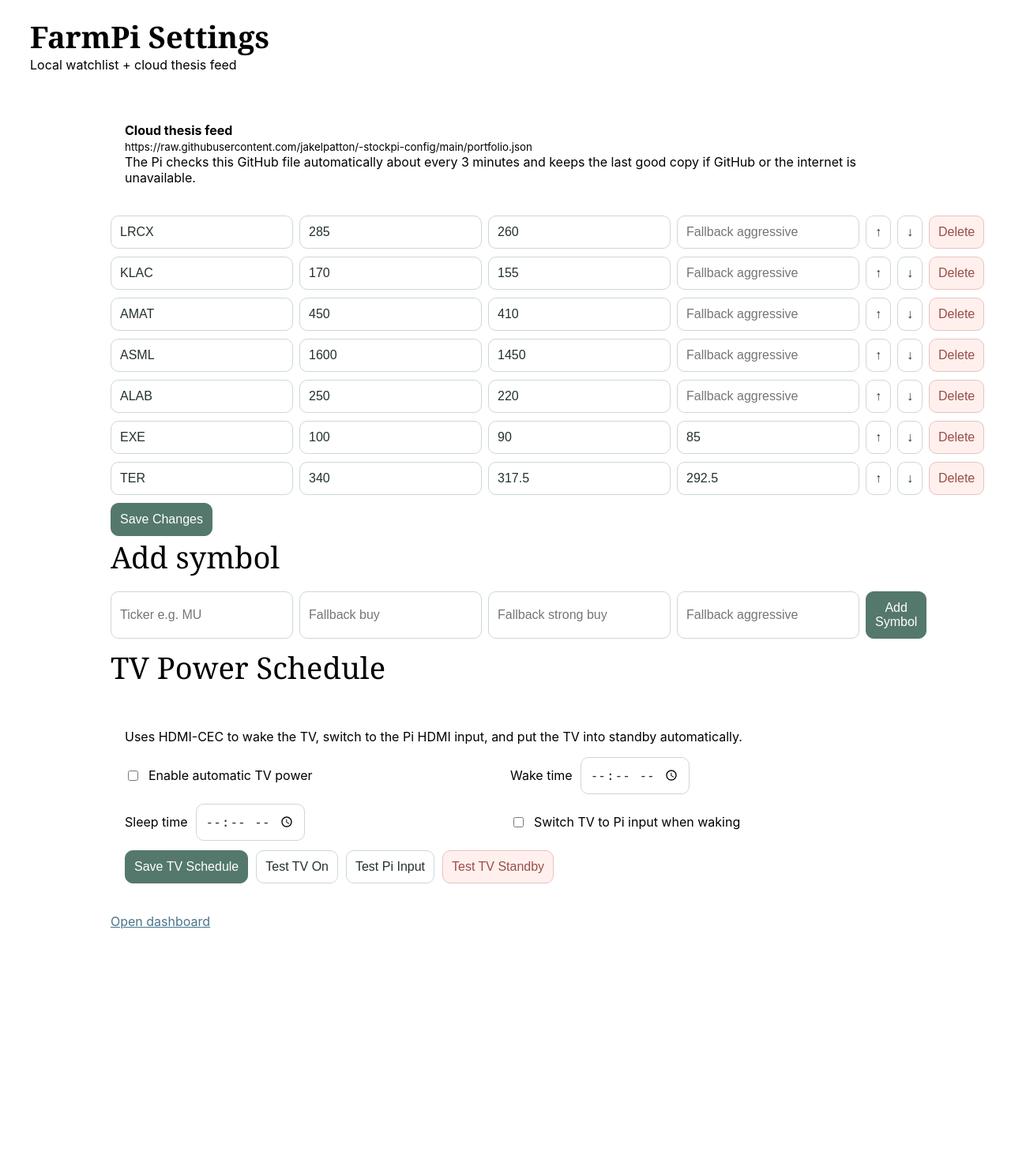
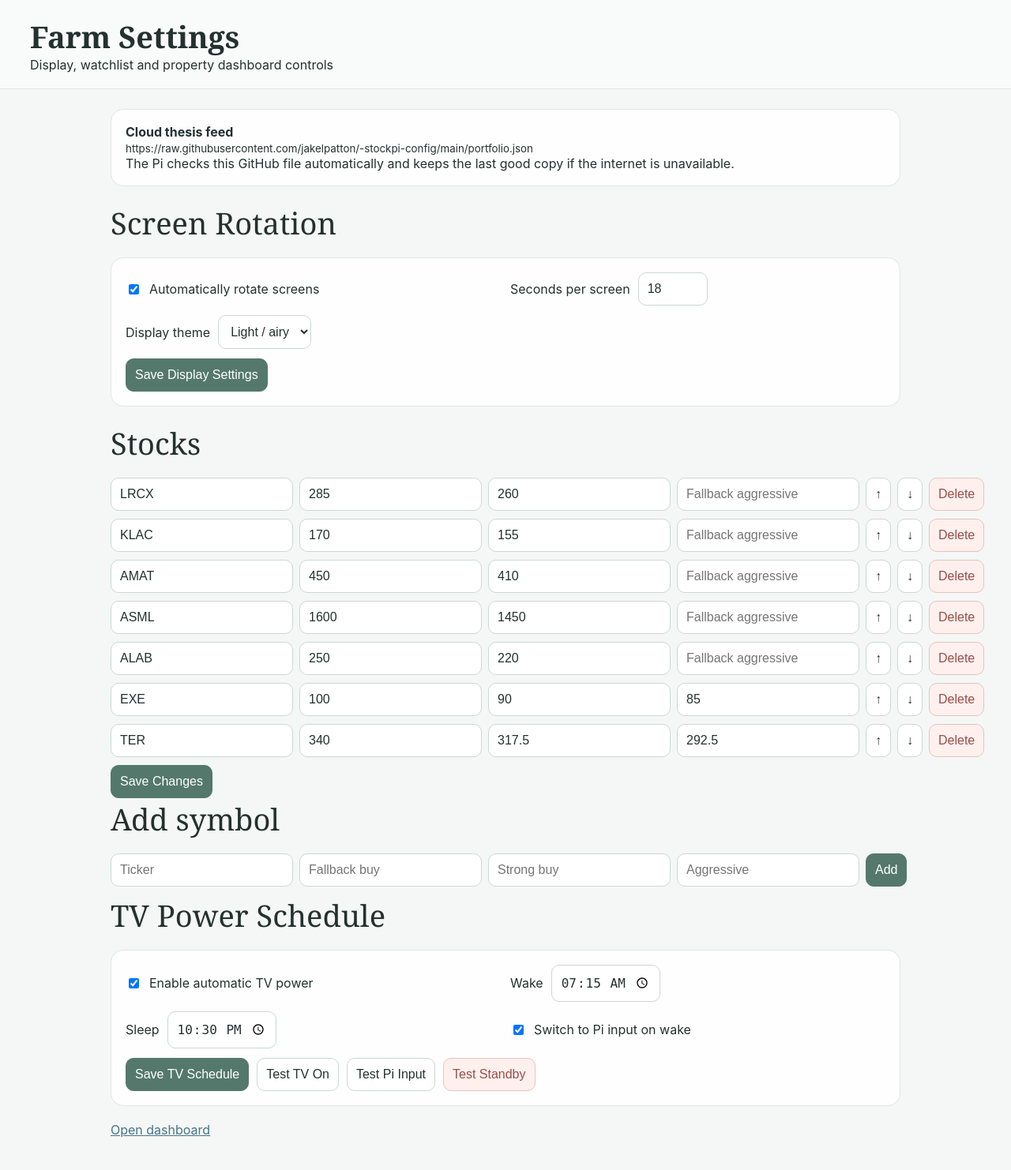
Before and after one commit to jakelpatton/-stockpi-config, a Flask app: page /settings in a window 1280 px wide. Shown: the whole page at 79% size. Before the commit the page ends 1177 px from the top, so only its background shows below. Run offline with Flask 3, Linux system fonts and the light colour scheme.

Commit message:
Add dashboard rotation controls to Farm settings

```diff
--- a/stockpi/templates/settings.html
+++ b/stockpi/templates/settings.html
@@ -1,74 +1,11 @@
-<!doctype html>
-<html>
-<head>
-<meta charset="utf-8">
-<meta name="viewport" content="width=device-width,initial-scale=1">
-<title>FarmPi Settings</title>
-<link rel="stylesheet" href="/static/style.css">
-</head>
-<body class="settings-page">
-<header><div><h1>FarmPi Settings</h1><div>Local watchlist + cloud thesis feed</div></div></header>
-<main class="settings-main">
-<div class="info-card">
-<b>Cloud thesis feed</b><br>
-<small>{{cloud_url}}</small><br>
-The Pi checks this GitHub file automatically about every 3 minutes and keeps the last good copy if GitHub or the internet is unavailable.
-</div>
-
-<form method="post">
-<input type="hidden" name="action" value="save">
-{% for s in stocks %}
-<div class="edit-row">
-<input name="symbol_{{loop.index0}}" value="{{s.symbol}}">
-<input name="buy_{{loop.index0}}" value="{{s.buy if s.buy is not none else ''}}" placeholder="Fallback buy">
-<input name="strong_{{loop.index0}}" value="{{s.strong if s.strong is not none else ''}}" placeholder="Fallback strong">
-<input name="aggressive_{{loop.index0}}" value="{{s.aggressive if s.aggressive is not none else ''}}" placeholder="Fallback aggressive">
-<button name="action" value="up" onclick="this.form.index.value='{{loop.index0}}'">↑</button>
-<button name="action" value="down" onclick="this.form.index.value='{{loop.index0}}'">↓</button>
-<button class="danger" name="action" value="delete" onclick="this.form.symbol.value='{{s.symbol}}'">Delete</button>
-</div>
-{% endfor %}
-<input type="hidden" name="index" value="">
-<input type="hidden" name="symbol" value="">
-<button class="primary" type="submit">Save Changes</button>
-</form>
-
-<h2>Add symbol</h2>
-<form method="post" class="add-form">
-<input type="hidden" name="action" value="add">
-<input name="symbol" placeholder="Ticker e.g. MU" required>
-<input name="buy" placeholder="Fallback buy">
-<input name="strong" placeholder="Fallback strong buy">
-<input name="aggressive" placeholder="Fallback aggressive">
-<button class="primary" type="submit">Add Symbol</button>
-</form>
-
-<h2>TV Power Schedule</h2>
-<div class="info-card">
-<p>Uses HDMI-CEC to wake the TV, switch to the Pi HDMI input, and put the TV into standby automatically.</p>
-<div class="power-grid">
-<label><input id="cecEnabled" type="checkbox"> Enable automatic TV power</label>
-<label>Wake time <input id="wakeTime" type="time"></label>
-<label>Sleep time <input id="sleepTime" type="time"></label>
-<label><input id="cecInput" type="checkbox"> Switch TV to Pi input when waking</label>
-</div>
-<div class="power-actions">
-<button type="button" class="primary" id="savePower">Save TV Schedule</button>
-<button type="button" id="testOn">Test TV On</button>
-<button type="button" id="testInput">Test Pi Input</button>
-<button type="button" class="danger" id="testOff">Test TV Standby</button>
-</div>
-<div id="powerMsg" class="subline"></div>
-</div>
-
-<p><a href="/">Open dashboard</a></p>
-</main>
-
+<!doctype html><html><head><meta charset="utf-8"><meta name="viewport" content="width=device-width,initial-scale=1"><title>Farm Settings</title><link rel="stylesheet" href="/static/style.css"></head><body class="settings-page farm-light"><header><div><h1>Farm Settings</h1><div>Display, watchlist and property dashboard controls</div></div></header><main>
+<div class="info-card"><b>Cloud thesis feed</b><br><small>{{cloud_url}}</small><br>The Pi checks this GitHub file automatically and keeps the last good copy if the internet is unavailable.</div>
+<h2>Screen Rotation</h2><div class="info-card"><div class="power-grid"><label><input id="rotationEnabled" type="checkbox"> Automatically rotate screens</label><label>Seconds per screen <input id="rotationSeconds" type="number" min="5" max="300"></label><label>Display theme <select id="theme"><option value="light">Light / airy</option><option value="dark">Dark</option></select></label></div><div class="power-actions"><button class="primary" id="saveDash" type="button">Save Display Settings</button></div><div id="dashMsg" class="subline"></div></div>
+<h2>Stocks</h2><form method="post"><input type="hidden" name="action" value="save">{% for s in stocks %}<div class="edit-row"><input name="symbol_{{loop.index0}}" value="{{s.symbol}}"><input name="buy_{{loop.index0}}" value="{{s.buy if s.buy is not none else ''}}" placeholder="Fallback buy"><input name="strong_{{loop.index0}}" value="{{s.strong if s.strong is not none else ''}}" placeholder="Fallback strong"><input name="aggressive_{{loop.index0}}" value="{{s.aggressive if s.aggressive is not none else ''}}" placeholder="Fallback aggressive"><button name="action" value="up" onclick="this.form.index.value='{{loop.index0}}'">↑</button><button name="action" value="down" onclick="this.form.index.value='{{loop.index0}}'">↓</button><button class="danger" name="action" value="delete" onclick="this.form.symbol.value='{{s.symbol}}'">Delete</button></div>{% endfor %}<input type="hidden" name="index"><input type="hidden" name="symbol"><button class="primary">Save Changes</button></form>
+<h2>Add symbol</h2><form method="post" class="add-form"><input type="hidden" name="action" value="add"><input name="symbol" placeholder="Ticker" required><input name="buy" placeholder="Fallback buy"><input name="strong" placeholder="Strong buy"><input name="aggressive" placeholder="Aggressive"><button class="primary">Add</button></form>
+<h2>TV Power Schedule</h2><div class="info-card"><div class="power-grid"><label><input id="cecEnabled" type="checkbox"> Enable automatic TV power</label><label>Wake <input id="wakeTime" type="time"></label><label>Sleep <input id="sleepTime" type="time"></label><label><input id="cecInput" type="checkbox"> Switch to Pi input on wake</label></div><div class="power-actions"><button type="button" class="primary" id="savePower">Save TV Schedule</button><button type="button" id="testOn">Test TV On</button><button type="button" id="testInput">Test Pi Input</button><button type="button" class="danger" id="testOff">Test Standby</button></div><div id="powerMsg" class="subline"></div></div><p><a href="/">Open dashboard</a></p></main>
 <script>
-async function loadPower(){const c=await fetch('/api/power-settings').then(r=>r.json());cecEnabled.checked=!!c.enabled;wakeTime.value=c.wake_time||'07:15';sleepTime.value=c.sleep_time||'22:30';cecInput.checked=!!c.switch_to_pi_input_on_wake;}
-async function savePower(){const p={enabled:cecEnabled.checked,wake_time:wakeTime.value,sleep_time:sleepTime.value,switch_to_pi_input_on_wake:cecInput.checked};const r=await fetch('/api/power-settings',{method:'POST',headers:{'Content-Type':'application/json'},body:JSON.stringify(p)}).then(r=>r.json());powerMsg.textContent=r.ok?'TV schedule saved.':'Could not save TV schedule.';}
-async function tvTest(a){powerMsg.textContent='Sending HDMI-CEC command…';const r=await fetch('/api/tv/'+a,{method:'POST'}).then(r=>r.json());powerMsg.textContent=r.ok?'CEC command sent successfully.':'CEC failed: '+(r.message||'unknown error');}
-savePower.addEventListener('click',savePower);testOn.addEventListener('click',()=>tvTest('on'));testInput.addEventListener('click',()=>tvTest('input'));testOff.addEventListener('click',()=>tvTest('standby'));loadPower();
-</script>
-</body>
-</html>
+async function loadDash(){let c=await fetch('/api/dashboard-settings').then(r=>r.json());rotationEnabled.checked=!!c.rotation_enabled;rotationSeconds.value=c.rotation_seconds||18;theme.value=c.theme||'light'}async function saveDashSettings(){let p={rotation_enabled:rotationEnabled.checked,rotation_seconds:Number(rotationSeconds.value),theme:theme.value};let r=await fetch('/api/dashboard-settings',{method:'POST',headers:{'Content-Type':'application/json'},body:JSON.stringify(p)}).then(r=>r.json());dashMsg.textContent='Display settings saved — dashboard will use them on reload.'}
+async function loadPower(){let c=await fetch('/api/power-settings').then(r=>r.json());cecEnabled.checked=!!c.enabled;wakeTime.value=c.wake_time||'07:15';sleepTime.value=c.sleep_time||'22:30';cecInput.checked=!!c.switch_to_pi_input_on_wake}async function savePowerSettings(){let p={enabled:cecEnabled.checked,wake_time:wakeTime.value,sleep_time:sleepTime.value,switch_to_pi_input_on_wake:cecInput.checked};let r=await fetch('/api/power-settings',{method:'POST',headers:{'Content-Type':'application/json'},body:JSON.stringify(p)}).then(r=>r.json());powerMsg.textContent=r.ok?'TV schedule saved.':'Could not save.'}async function tv(a){powerMsg.textContent='Sending command…';let r=await fetch('/api/tv/'+a,{method:'POST'}).then(r=>r.json());powerMsg.textContent=r.ok?'CEC command sent.':'CEC failed: '+(r.message||'unknown')}
+saveDash.onclick=saveDashSettings;savePower.onclick=savePowerSettings;testOn.onclick=()=>tv('on');testInput.onclick=()=>tv('input');testOff.onclick=()=>tv('standby');loadDash();loadPower();
+</script></body></html>
```
